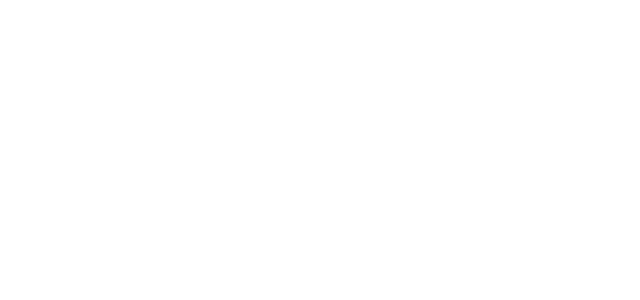
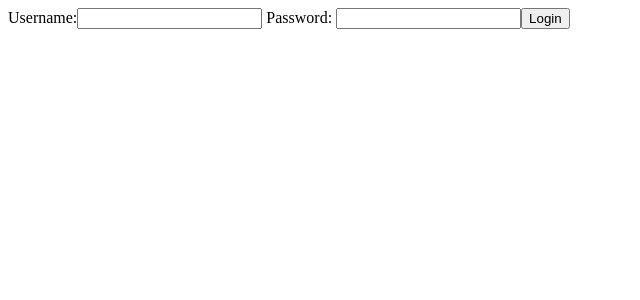
Before and after one commit to dtl915/Reddit_Clone, a React (Vite) app in the folder frontend/: page /auth/login in a window 1280 px wide. Before the commit this address had no page. Shown: the top 300 px of the page, without its empty margins (0-640 px from the left). Built offline with nearby package versions, Linux system fonts and the light colour scheme.

Commit message:
added login page and Me page

```diff
--- a/frontend/src/App.tsx
+++ b/frontend/src/App.tsx
@@ -1,10 +1,13 @@
 import { Routes, Route } from "react-router-dom";
 import { Home } from "./pages/Home";
-
+import { Login } from "./pages/Login";
+import { Me } from "./pages/Me";
 export function App() {
   return (
     <Routes>
-      <Route path="/" element = {<Home />} />
+      <Route path="/" element={<Home />} />
+      <Route path="/auth/login" element={<Login />} />
+      <Route path="/auth/me" element={<Me />}></Route>
     </Routes>
   );
 }
--- a/frontend/src/api/client.ts
+++ b/frontend/src/api/client.ts
@@ -1,4 +1,7 @@
 export async function apiFetch<T>(path: string, options?: RequestInit): Promise<T> {
+    console.log("Fetching:");
+    console.log(path);
+    console.log(options);
     const url: string = import.meta.env.VITE_API_URL + path;
     const token: string | null = localStorage.getItem("token");
     const headers: Record <string, string> = {
@@ -6,6 +9,8 @@
         ... (options?.headers as Record <string, string>),
         ...(token? {"Authorization" : `Bearer ${token}`} : {}),
     };
+
+    console.log({...options, headers});
 
 
     const response = await fetch(url, {...options, headers});
--- /dev/null
+++ b/frontend/src/api/login.ts
@@ -0,0 +1,14 @@
+import { apiFetch } from "./client";
+import type { JWT } from "../types";
+
+export async function getJWT(email: string, password:string): Promise<JWT>{
+    return apiFetch("/auth/login",
+        {
+            method : "POST",
+            body : JSON.stringify({
+                email : email,
+                password: password
+            })
+        }
+    );
+}
--- a/frontend/src/pages/Login.tsx
+++ b/frontend/src/pages/Login.tsx
@@ -0,0 +1,45 @@
+import { useState } from "react"
+import { getJWT } from "../api/login"
+import { useNavigate } from "react-router-dom";
+
+export function Login() {
+    const [loading, setLoading] = useState(false);
+    const [error, setError] = useState<string | null>(null);
+    const navigate = useNavigate();
+
+    if (error)
+        return <div>{error}</div>
+    if (loading)
+        return <div>Loading...</div>
+
+    return <div>
+        <form action={async (formData: FormData) => {
+            setLoading(true);
+            const email = formData.get("email");
+            const password = formData.get("password");
+
+            if (typeof email !== "string" || typeof password !== "string") {
+                return
+            }
+
+            try {
+                const data = await getJWT(email, password);
+                if (data.access_token) {
+                    localStorage.setItem("token", data.access_token);
+                    navigate("/auth/me");
+                }
+            } catch (error) {
+                setError(error instanceof Error ? error.message : "Unkown Error");
+            } finally {
+                setLoading(false);
+            }
+        }}>
+            <label> Username:</label>
+            <input type="text" id="email" name="email" />
+            <label> Password: </label>
+            <input type="text" id="password" name="password" />
+            <button type="submit">Login</button>
+
+        </form>
+    </div>
+}
--- /dev/null
+++ b/frontend/src/pages/Me.tsx
@@ -0,0 +1,3 @@
+export function Me() {
+    return <div>You Logged In!</div>
+}
--- a/frontend/src/types/index.ts
+++ b/frontend/src/types/index.ts
@@ -6,6 +6,10 @@
 
 export interface CurrentUser extends User {
     email: string;
+}
+
+export interface JWT {
+    access_token : string;
 }
 
 export interface Community {
```
